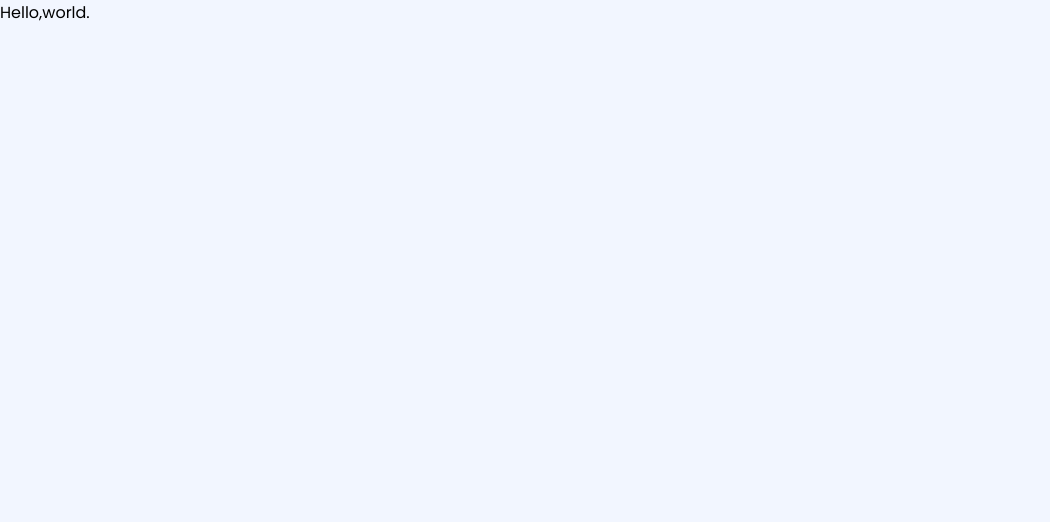
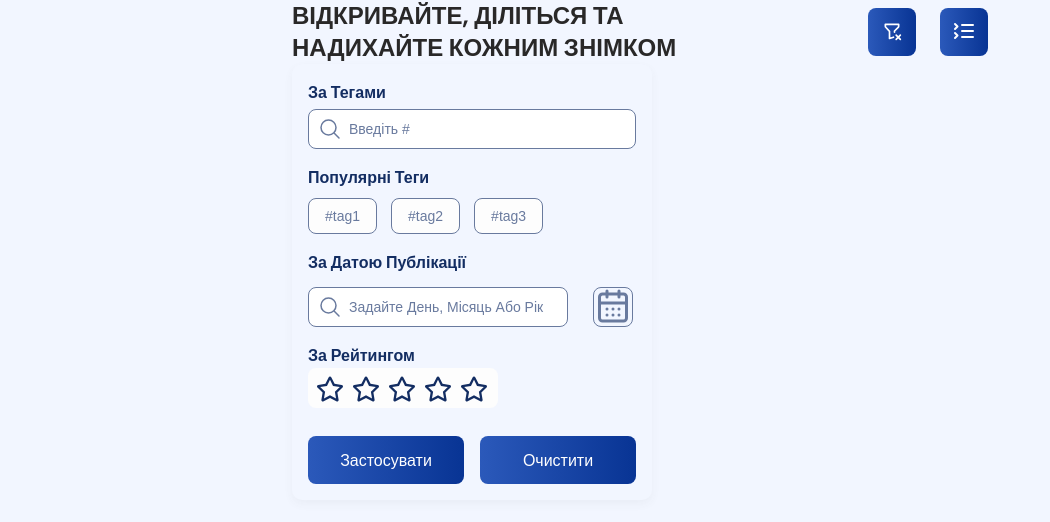
Before and after one commit to GoIT-Python-Web/Front-end-Python-Web-PhotoShare, a React (Vite) app: page / in a window 1280 px wide. Shown: the top 522 px of the page, without its empty margins (0-1050 px from the left). Built offline with nearby package versions, Linux system fonts and the light colour scheme; a web font is replaced by a local one.

Commit message:
started filter popup

```diff
--- a/package.json
+++ b/package.json
@@ -14,12 +14,14 @@
     "axios": "^1.8.4",
     "formik": "^2.4.6",
     "react": "^19.0.0",
+    "react-datepicker": "^8.2.1",
     "react-dom": "^19.0.0",
     "react-icons": "^5.5.0",
     "react-redux": "^9.2.0",
     "react-responsive": "^10.0.1",
     "react-router-dom": "^7.4.0",
     "redux-persist": "^6.0.0",
+    "yet-another-react-lightbox": "^3.21.8",
     "yup": "^1.6.1"
   },
   "devDependencies": {
--- a/src/App.jsx
+++ b/src/App.jsx
@@ -1,5 +1,10 @@
 import "./index.css";
+import MainPage from "./pages/main/MainPage.jsx";
 
 export default function App() {
-  return <>Hello,world.</>;
+  return (
+    <>
+      <MainPage />
+    </>
+  );
 }
--- /dev/null
+++ b/src/components/filters/filterPopUp/FilterPopUp.jsx
@@ -0,0 +1,128 @@
+import { Formik, Form, Field } from "formik";
+import css from "./FilterPopUp.module.css";
+import Button from "../../UI/buttons/Button.jsx";
+import { LuCalendarDays } from "react-icons/lu";
+import { FaStar, FaRegStar } from "react-icons/fa";
+import { HiOutlineMagnifyingGlass } from "react-icons/hi2";
+import { useRef } from "react";
+import DatePicker from "react-datepicker";
+import "react-datepicker/dist/react-datepicker.css";
+
+export default function FilterPopUp({ location }) {
+  const tags = ["#tag1", "#tag2", "#tag3"];
+  const datepickerRef = useRef(null);
+  return (
+    <div className={css.wrapper}>
+      <Formik
+        initialValues={{
+          search: "",
+          tags: [],
+          date: null,
+          rating: 0,
+        }}
+        onSubmit={(values) => console.log(values)}
+      >
+        {({ values, setFieldValue }) => (
+          <Form className={css.form}>
+            <div className={css.inputWrapper}>
+              <label className={css.label}>
+                За тегами
+                <Field
+                  className={css.searchInput}
+                  type="text"
+                  name="search"
+                  placeholder="Введіть #"
+                />
+                <HiOutlineMagnifyingGlass className={css.glassIcon} />
+              </label>
+            </div>
+
+            <div className={css.inputWrapper}>
+              <label className={css.label}>
+                Популярні теги
+                <div className={css.btnList}>
+                  {tags.map((tag) => (
+                    <button
+                      type="button"
+                      key={tag}
+                      className={css.tagBtn}
+                      data-active={values.tags.includes(tag)}
+                      onClick={() =>
+                        setFieldValue(
+                          "tags",
+                          values.tags.includes(tag)
+                            ? values.tags.filter((t) => t !== tag)
+                            : [...values.tags, tag]
+                        )
+                      }
+                    >
+                      {tag}
+                    </button>
+                  ))}
+                </div>
+              </label>
+            </div>
+
+            <div className={css.inputWrapper}>
+              <label className={css.label}>
+                За датою публікації
+                <input
+                  className={css.dateInput}
+                  readOnly
+                  placeholder="Задайте День, Місяць Або Рік"
+                  value={values.date ? values.date.toLocaleDateString() : ""}
+                  onClick={() => datepickerRef.current.setOpen(true)}
+                />
+                <HiOutlineMagnifyingGlass className={css.glassIcon} />
+                <DatePicker
+                  selected={values.date}
+                  onChange={(date) => setFieldValue("date", date)}
+                  dateFormat="dd/MM/yyyy"
+                  className={css.dateBtn}
+                  showPopperArrow={false}
+                  ref={datepickerRef}
+                  popperPlacement="bottom-start"
+                  customInput={<input className={css.hidden} readOnly />}
+                />
+                <LuCalendarDays
+                  className={css.dateIcon}
+                  onClick={() => datepickerRef.current.setOpen(true)}
+                />
+              </label>
+            </div>
+
+            <div className={css.inputWrapper}>
+              <label className={css.label}>
+                За рейтингом
+                <div className={css.starList}>
+                  {[1, 2, 3, 4, 5].map((star) => (
+                    <span
+                      key={star}
+                      className={css.starIcon}
+                      onClick={() => setFieldValue("rating", star)}
+                    >
+                      {values.rating >= star ? (
+                        <FaStar className={css.starFaIcon} />
+                      ) : (
+                        <FaRegStar className={css.starFaIcon} />
+                      )}
+                    </span>
+                  ))}
+                </div>
+              </label>
+            </div>
+
+            <div className={css.buttons}>
+              <Button size="xs" type="submit">
+                Застосувати
+              </Button>
+              <Button size="xs" type="reset">
+                Очистити
+              </Button>
+            </div>
+          </Form>
+        )}
+      </Formik>
+    </div>
+  );
+}
--- /dev/null
+++ b/src/components/filters/filterPopUp/FilterPopUp.module.css
@@ -0,0 +1,152 @@
+.wrapper {
+  border-radius: 10px;
+  padding: 16px;
+  width: 360px;
+  height: auto;
+  box-shadow: 0 4px 10px 0 rgba(80, 80, 80, 0.05);
+  background: #f2f6ff;
+}
+
+.form,
+.inputWrapper {
+  display: flex;
+  flex-direction: column;
+}
+
+.form {
+  gap: 16px;
+}
+
+.label {
+  font-family: "Poppins", sans-serif;
+  font-weight: 600;
+  font-size: 16px;
+  text-transform: capitalize;
+  color: #132d62;
+}
+
+.searchInput,
+.dateInput {
+  border: 0.6px solid #697a9e;
+  border-radius: 8px;
+  padding: 10px;
+  width: 328px;
+  height: 40px;
+}
+
+.searchInput {
+  margin-top: 4px;
+}
+
+.dateInput {
+  width: 260px;
+  margin-top: 12px;
+}
+
+.inputWrapper:nth-child(3),
+.inputWrapper:nth-child(1) {
+  position: relative;
+}
+
+.glassIcon {
+  position: absolute;
+  width: 24px;
+  left: 10px;
+  bottom: 8px;
+  height: 24px;
+  color: #697a9e;
+  cursor: pointer;
+}
+
+.dateIcon {
+  width: 36px;
+  height: 36px;
+  color: #697a9e;
+  position: absolute;
+  right: 5px;
+  bottom: 3px;
+  cursor: pointer;
+}
+
+.searchInput:nth-child(1),
+.dateInput {
+  padding-left: 40px;
+}
+
+.searchInput::placeholder,
+.dateInput::placeholder {
+  font-size: 14px;
+  line-height: 140%;
+  letter-spacing: 0em;
+  color: #697a9e;
+}
+
+.btnList {
+  display: flex;
+  gap: 14px;
+  margin-top: 8px;
+}
+
+.starList {
+  border-radius: 8px;
+  height: 40px;
+  background: #fdfdfd;
+  display: flex;
+  width: 190px;
+  justify-content: flex-start;
+  padding-left: 8px;
+  padding-top: 8px;
+  align-items: center;
+  gap: 8px;
+}
+
+.starFaIcon {
+  cursor: pointer;
+  width: 28px;
+  height: 28px;
+  background-color: linear-gradient(90deg, #1041aa 0%, #071a44 100%);
+}
+
+.tagBtn {
+  border: 0.6px solid #697a9e;
+  border-radius: 8px;
+  padding: 8px 16px;
+  height: 36px;
+  background: #fdfdfd;
+  font-size: 14px;
+  line-height: 140%;
+  letter-spacing: 0em;
+  text-align: center;
+  color: #697a9e;
+}
+
+.tagBtn[data-active="true"] {
+  border: 0.3px solid blue;
+}
+
+.hidden {
+  color: transparent;
+  background-color: transparent;
+  border: none;
+  width: 0;
+  height: 0;
+  padding: 0;
+  margin-left: 100px;
+  margin: 0;
+  pointer-events: none;
+}
+
+.dateBtn {
+  border-radius: 8px;
+  fill: #fdfdfd;
+  border: 0.6px solid #697a9e;
+  width: 40px;
+  height: 40px;
+  margin-left: 25px;
+}
+
+.buttons {
+  margin-top: 12px;
+  display: flex;
+  justify-content: space-between;
+}
--- /dev/null
+++ b/src/components/filters/filters/Filters.jsx
@@ -0,0 +1,16 @@
+import { TbFilterX } from "react-icons/tb";
+import { LuListCollapse } from "react-icons/lu";
+import css from "./Filters.module.css";
+
+export default function Filters() {
+  return (
+    <div className={css.wrapper}>
+      <button className={css.filterItem}>
+        <TbFilterX className={css.filterIcon} />
+      </button>
+      <button className={css.filterItem}>
+        <LuListCollapse className={css.listIcon} />
+      </button>
+    </div>
+  );
+}
--- /dev/null
+++ b/src/components/filters/filters/Filters.module.css
@@ -0,0 +1,46 @@
+.wrapper {
+  width: 96px;
+  display: flex;
+  gap: 16px;
+  margin-left: 28px;
+}
+
+.filterItem {
+  width: 40px;
+  height: 40px;
+  border: none;
+  border-radius: 8px;
+  color: #fff;
+  justify-content: center;
+  align-items: center;
+  padding: 0 8px;
+  cursor: pointer;
+  background: linear-gradient(90deg, #2b59ba 0%, #083494 100%);
+}
+
+.filterIcon {
+  width: 20px;
+  height: 20px;
+}
+
+.listIcon {
+  width: 24px;
+  height: 24px;
+}
+
+@media screen and (min-width: 768px) {
+  .wrapper {
+    width: 120px;
+    gap: 24px;
+    margin-left: 120px;
+  }
+  .filterItem {
+    width: 48px;
+    height: 48px;
+  }
+}
+@media screen and (min-width: 1440px) {
+  .wrapper {
+    margin-left: 475px;
+  }
+}
--- a/src/components/posts/postItem/PostItem.module.css
+++ b/src/components/posts/postItem/PostItem.module.css
@@ -1,6 +1,15 @@
 .postPic {
   height: 328px !important;
   object-fit: cover;
+}
+
+.imageWrapper {
+  position: relative;
+  display: inline-block;
+}
+
+.imageContainer {
+  pointer-events: none;
 }
 
 .credentials {
@@ -8,6 +17,24 @@
   display: flex;
   align-items: center;
   gap: 12px;
+}
+
+.viewButton {
+  position: absolute;
+  right: 12px;
+  top: 12px;
+  border: 2px solid #fdfdfd;
+  padding: 2px;
+  border-radius: 8px;
+  width: 36px;
+  height: 36px;
+  background-color: transparent;
+}
+
+.resize {
+  width: 28px;
+  height: 28px;
+  color: #fff;
 }
 
 .credentials img {
@@ -69,6 +96,10 @@
     width: 336px;
     height: 336px !important;
   }
+  .viewButton {
+    right: 18px;
+    top: 18px;
+  }
 }
 
 @media screen and (min-width: 1440px) {
@@ -76,4 +107,8 @@
     width: 416px;
     height: 416px !important;
   }
+  .viewButton {
+    right: 24px;
+    top: 24px;
+  }
 }
--- a/src/pages/main/MainPage.jsx
+++ b/src/pages/main/MainPage.jsx
@@ -1,12 +1,18 @@
-import React from "react";
 import Title from "../../components/UI/title/Title";
 import PostsList from "../../components/posts/postsList/PostsList.jsx";
+import css from "./MainPage.module.css";
+import Filters from "../../components/filters/filters/Filters.jsx";
+import FilterPopUp from "../../components/filters/filterPopUp/FilterPopUp.jsx";
 
 export default function MainPage() {
   return (
     <div className="container">
-      <Title location="main" />
-      <PostsList />
+      <div className={css.headWrapper}>
+        <Title location="main" />
+        <Filters />
+      </div>
+      {/* <PostsList /> */}
+      <FilterPopUp />
     </div>
   );
 }
--- a/src/pages/main/MainPage.module.css
+++ b/src/pages/main/MainPage.module.css
@@ -0,0 +1,5 @@
+.headWrapper {
+  display: flex;
+  justify-content: space-between;
+  align-items: center;
+}
```
Also changed, not shown: src/components/posts/postItem/PostItem.jsx (+27 -8 lines), 1 other file (tests, documents, lock files or other folders).
